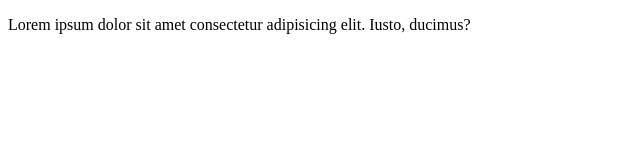
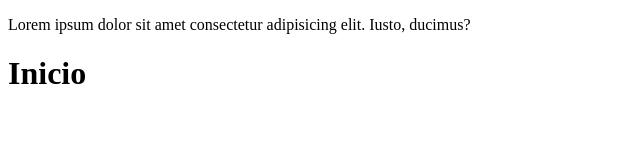
Before and after one commit to anchome/pruebas-git-tiempo, a plain HTML site: page index.html in a window 1280 px wide. Shown: the whole page, without its empty margins (0-640 px from the left). Drawn offline with Linux system fonts and the light colour scheme.

Commit message:
añadi titulo en index.html

```diff
--- a/index.html
+++ b/index.html
@@ -8,6 +8,7 @@
 </head>
 <body>
     <p>Lorem ipsum dolor sit amet consectetur adipisicing elit. Iusto, ducimus?</p>
+    <h1>Inicio</h1>
 
 </body>
 </html>
```
